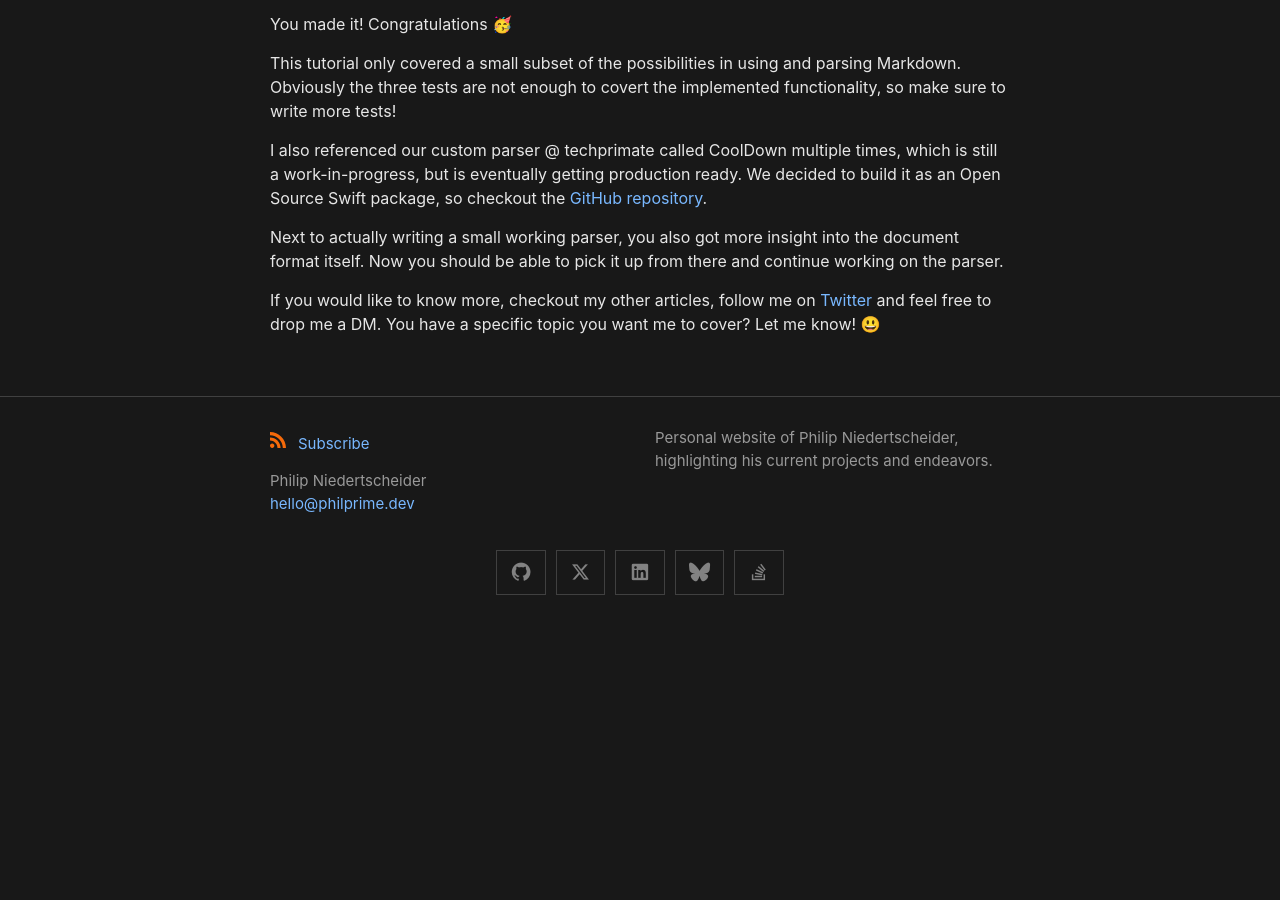
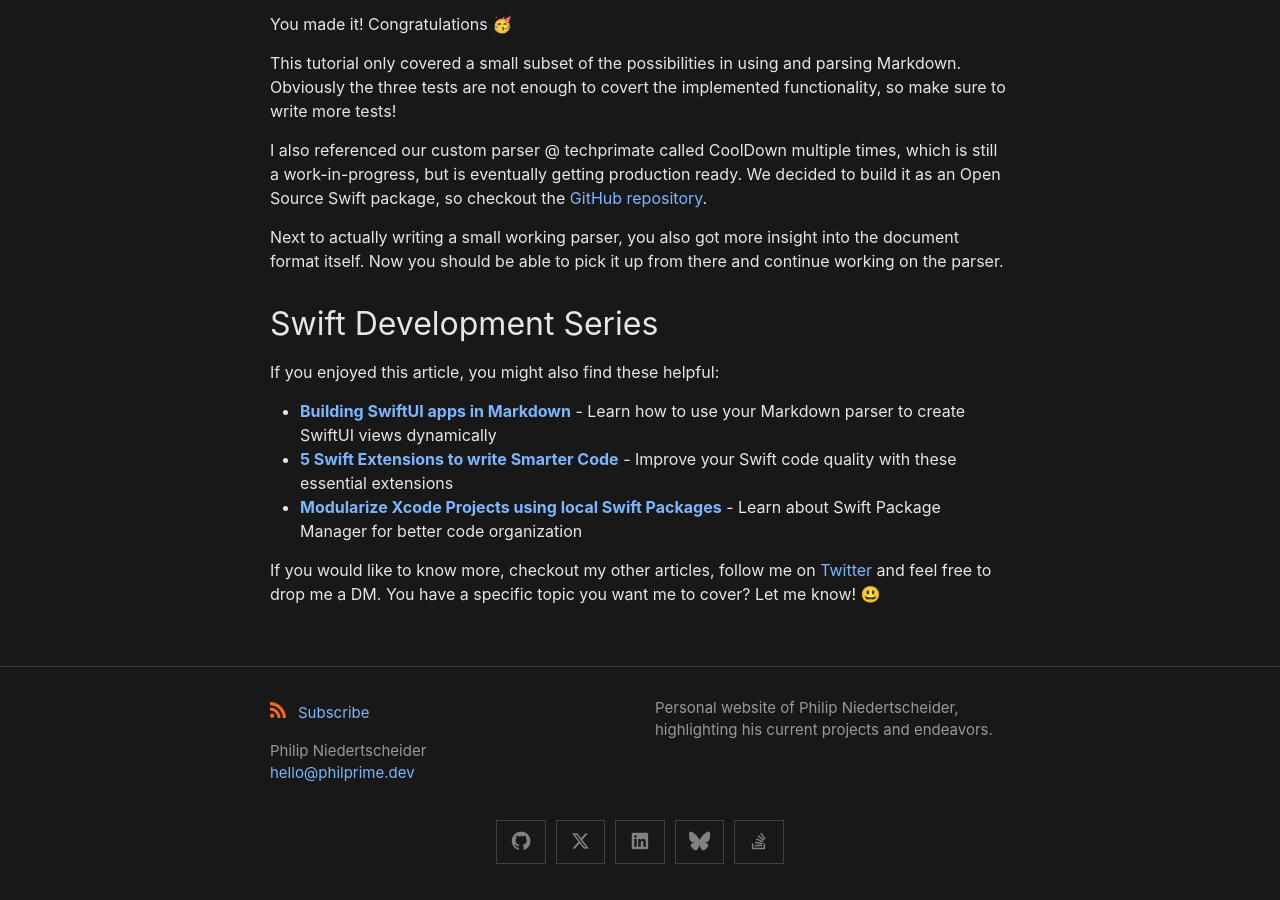
Before and after one commit to philprime/philprime.dev, a Jekyll site: the page built from _posts/2021-05-11-creating-own-markdown-parser-swift.md, in a window 1280 px wide and 900 px high, scrolled down 16583 px. Built offline with Jekyll 4.4.1, drawn with Linux system fonts in a browser that asks for light colours; nearby versions of some CDN libraries; before the commit the page ends 17213 px from its top, so only the background shows below that.

Commit message:
feat(blog): add related articles section to enhance Swift development series navigation

```diff
--- a/_posts/2021-05-11-creating-own-markdown-parser-swift.md
+++ b/_posts/2021-05-11-creating-own-markdown-parser-swift.md
@@ -714,5 +714,17 @@ is eventually getting production ready. We decided to build it as an Open Source
 Next to actually writing a small working parser, you also got more insight into the document format itself. Now you
 should be able to pick it up from there and continue working on the parser.
 
+## Swift Development Series
+
+If you enjoyed this article, you might also find these helpful:
+
+- **[Building SwiftUI apps in Markdown]({% post_url 2021-05-17-building-swiftui-apps-in-markdown %})** - Learn how to
+  use your Markdown parser to create SwiftUI views dynamically
+- **[5 Swift Extensions to write Smarter Code]({% post_url 2021-05-03-five-swift-extension-smarter-code %})** - Improve
+  your Swift code quality with these essential extensions
+- **[Modularize Xcode Projects using local Swift
+  Packages]({% post_url 2021-04-12-modularize-xcode-projects-using-local-swift-packages %})** - Learn about Swift
+  Package Manager for better code organization
+
 If you would like to know more, checkout my other articles, follow me on [Twitter](https://twitter.com/philprimes) and
 feel free to drop me a DM. You have a specific topic you want me to cover? Let me know! 😃
```
Also changed, not shown: _posts/2021-04-12-modularize-xcode-projects-using-local-swift-packages.md (+13 -0 lines), _posts/2021-04-19-advanced-cross-platform-apps-uikit-appkit.md (+6 -0 lines), _posts/2021-05-03-five-swift-extension-smarter-code.md (+6 -0 lines), _posts/2021-05-17-building-swiftui-apps-in-markdown.md (+6 -1 lines).
